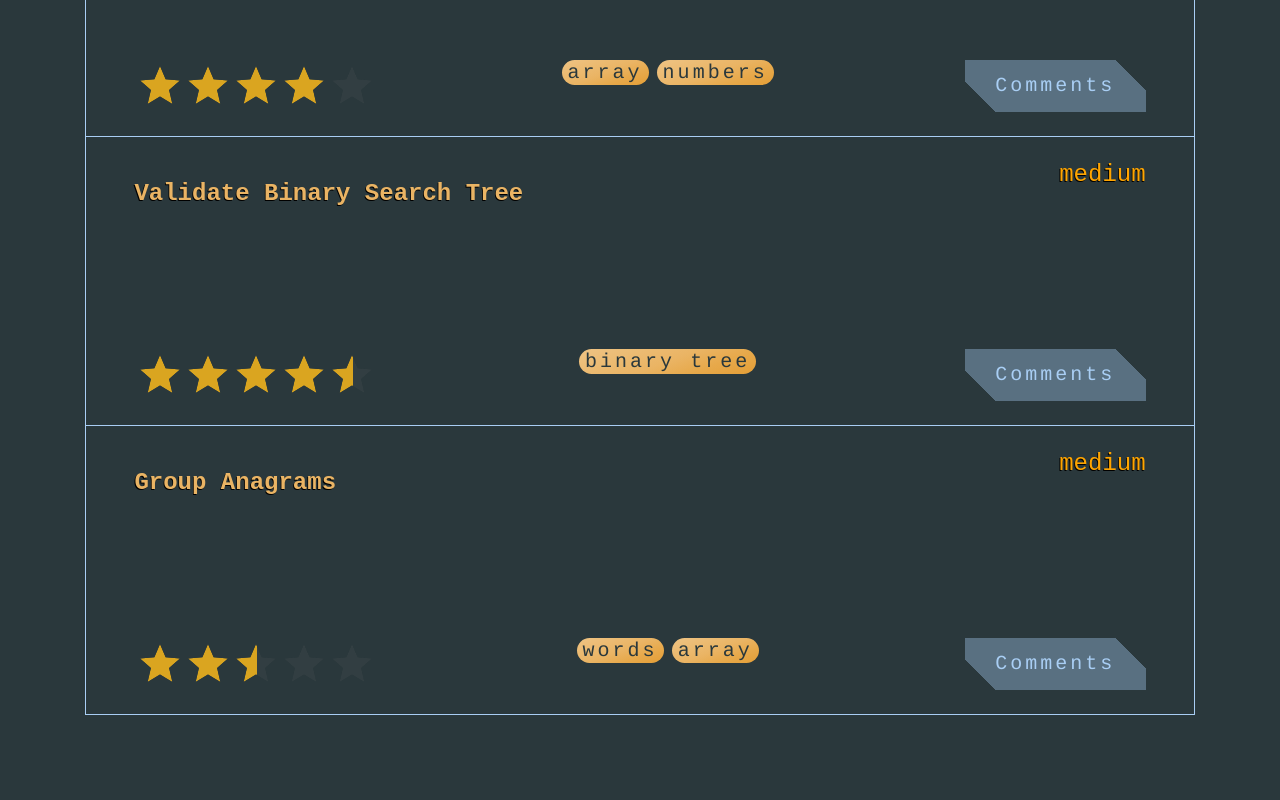
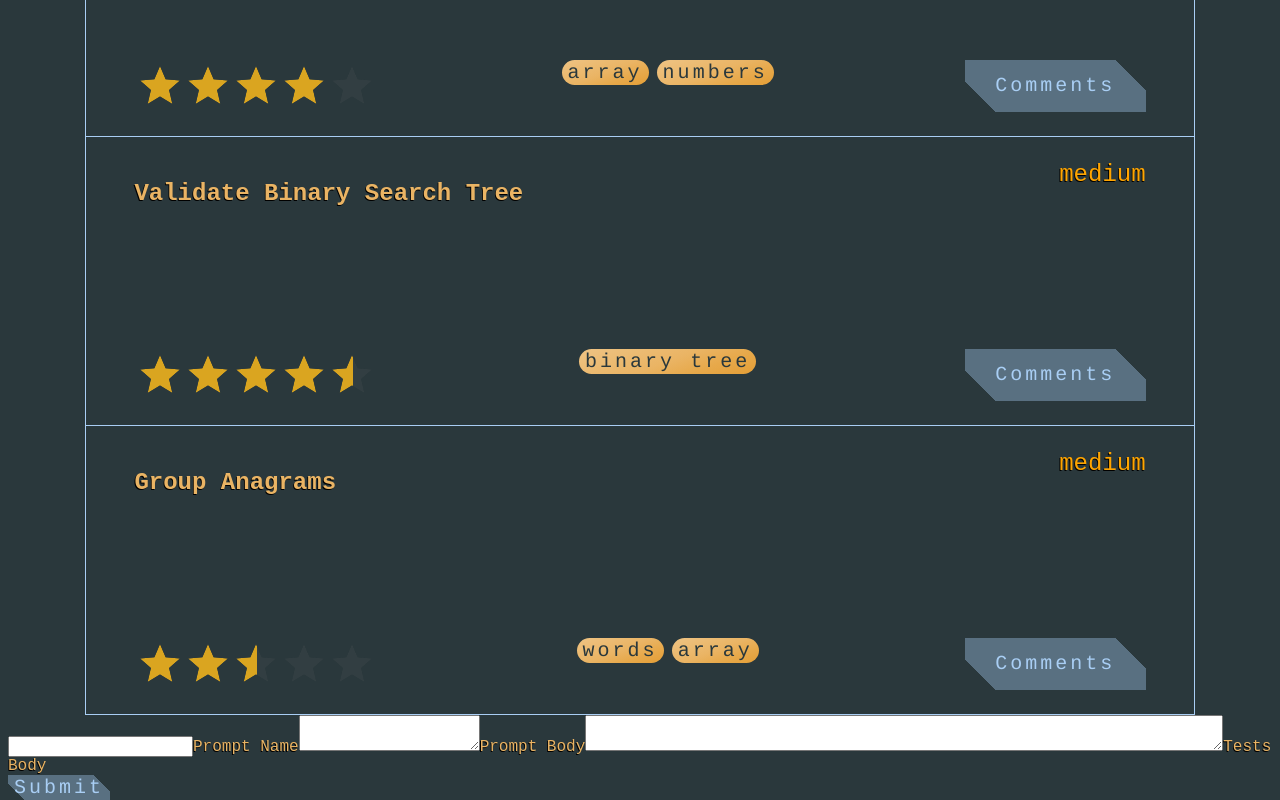
Before and after one commit to pufflehuff/codybot2000, a React app: page / in a window 1280 px wide. Shown: the part 1775-2575 px from the top of the page. Before the commit the page ends 2490 px from the top, so only its background shows below. Built offline with nearby package versions, Linux system fonts and the light colour scheme; the HTML template or start-up script is replaced by a standard one.

Commit message:
Added AddNewPrompt to App render

```diff
--- a/client/src/components/App.jsx
+++ b/client/src/components/App.jsx
@@ -2,6 +2,7 @@ import React from 'react';
 import styled from 'styled-components';
 import List from './list/List';
 import ResponsiveAppBar from './list/Navbar';
+import AddNewPrompt from './addPrompt/AddNewPrompt';
 
 document.body.style.backgroundColor = '#36494E;';
 
@@ -26,6 +27,7 @@ export default function App() {
       {/* add current user as prop to responsive app bar */}
       <ResponsiveAppBar />
       <List />
+      <AddNewPrompt />
     </>
   );
 }
--- a/client/src/index.jsx
+++ b/client/src/index.jsx
@@ -3,6 +3,7 @@ import { createRoot } from 'react-dom/client';
 import App from './components/App';
 import './Styles.css';
 import './components/list/ListStyles.css';
+import './components/addPrompt/AddPrompt.css';
 
 createRoot(document.getElementById('root')).render(
   <App />,
```
Also changed, not shown: client/src/components/addPrompt/AddPrompt.css (renamed from client/src/components/addPrompt/addPrompt.css).
